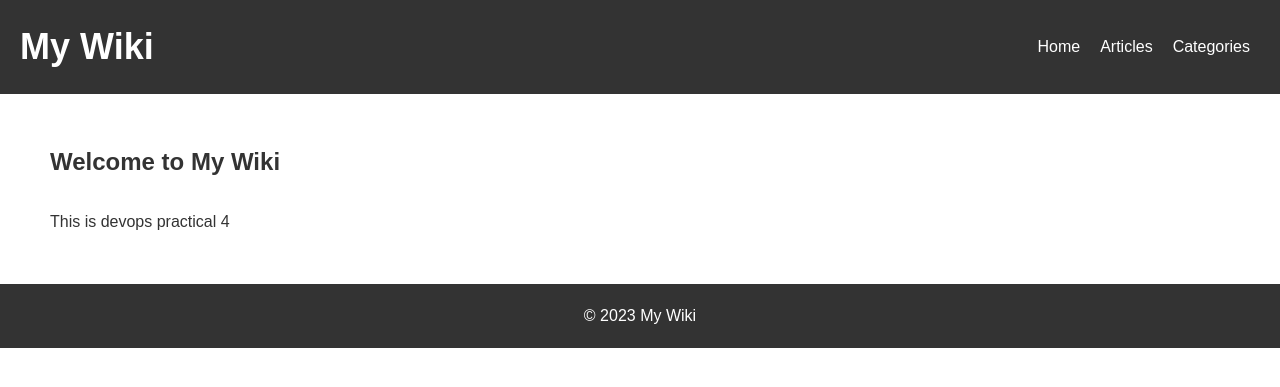
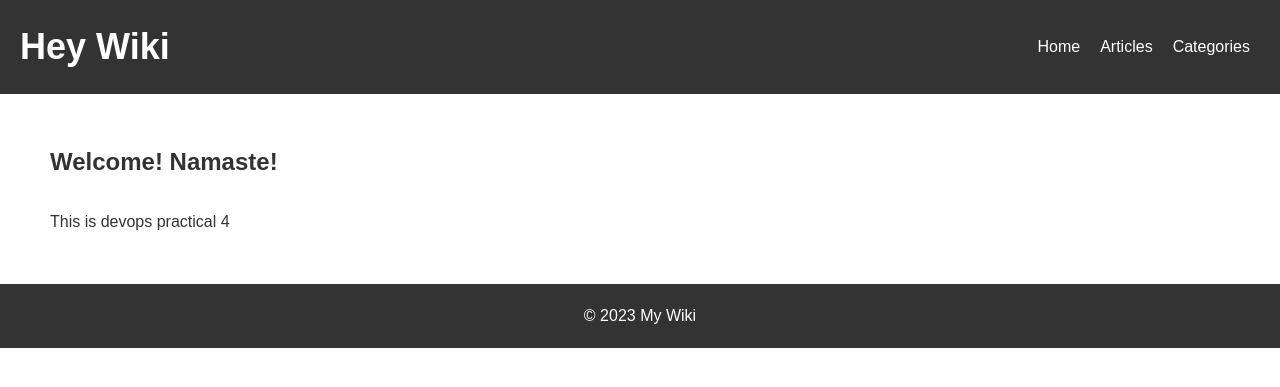
Before and after one commit to aryanjain1809/devops_practical, a PHP site: page / in a window 1280 px wide. Shown: the top 387 px of the page. Run offline with PHP 8.4, Linux system fonts and the light colour scheme.

Commit message:
Update index.php

```diff
--- a/index.php
+++ b/index.php
@@ -6,7 +6,7 @@
 </head>
 <body>
     <header>
-        <h1>My Wiki</h1>
+        <h1>Hey Wiki</h1>
         <nav>
             <a href="#">Home</a>
             <a href="#">Articles</a>
@@ -14,7 +14,7 @@
         </nav>
     </header>
     <main>
-        <h2>Welcome to My Wiki</h2>
+        <h2>Welcome! Namaste!</h2>
         <p>This is devops practical 4</p>
     </main>
     <footer>
```
